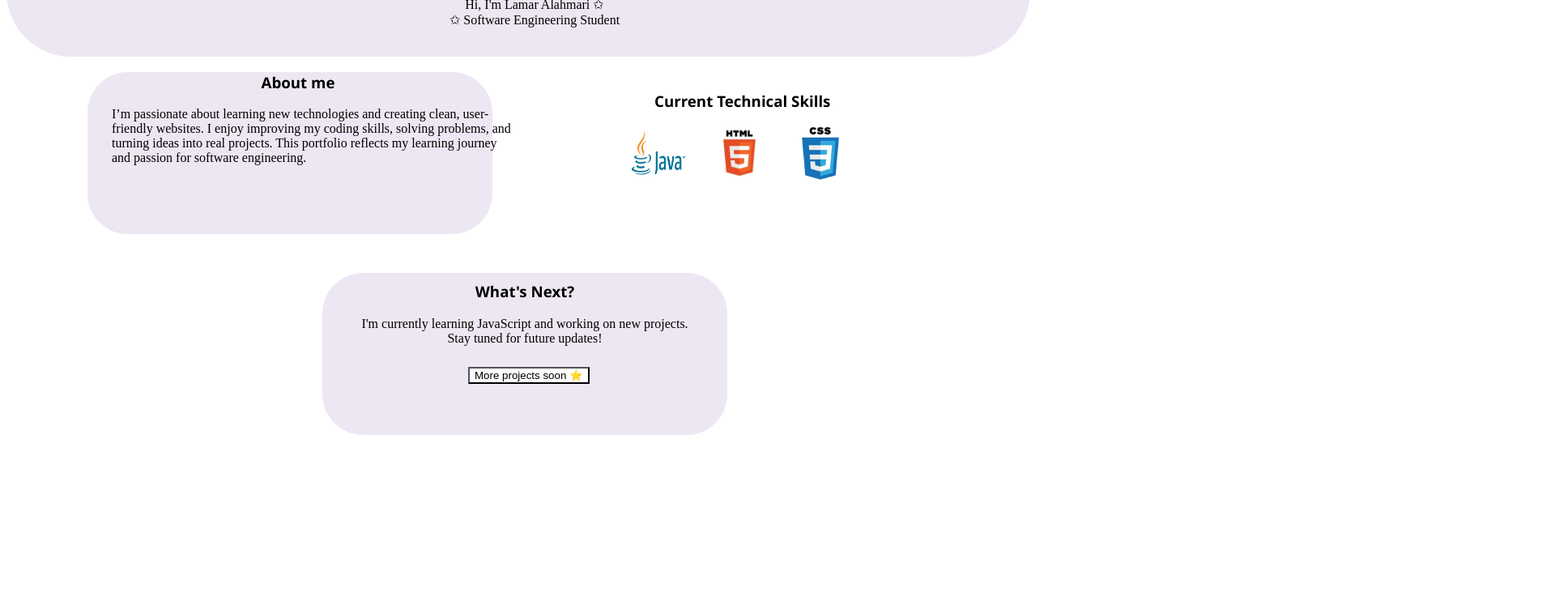
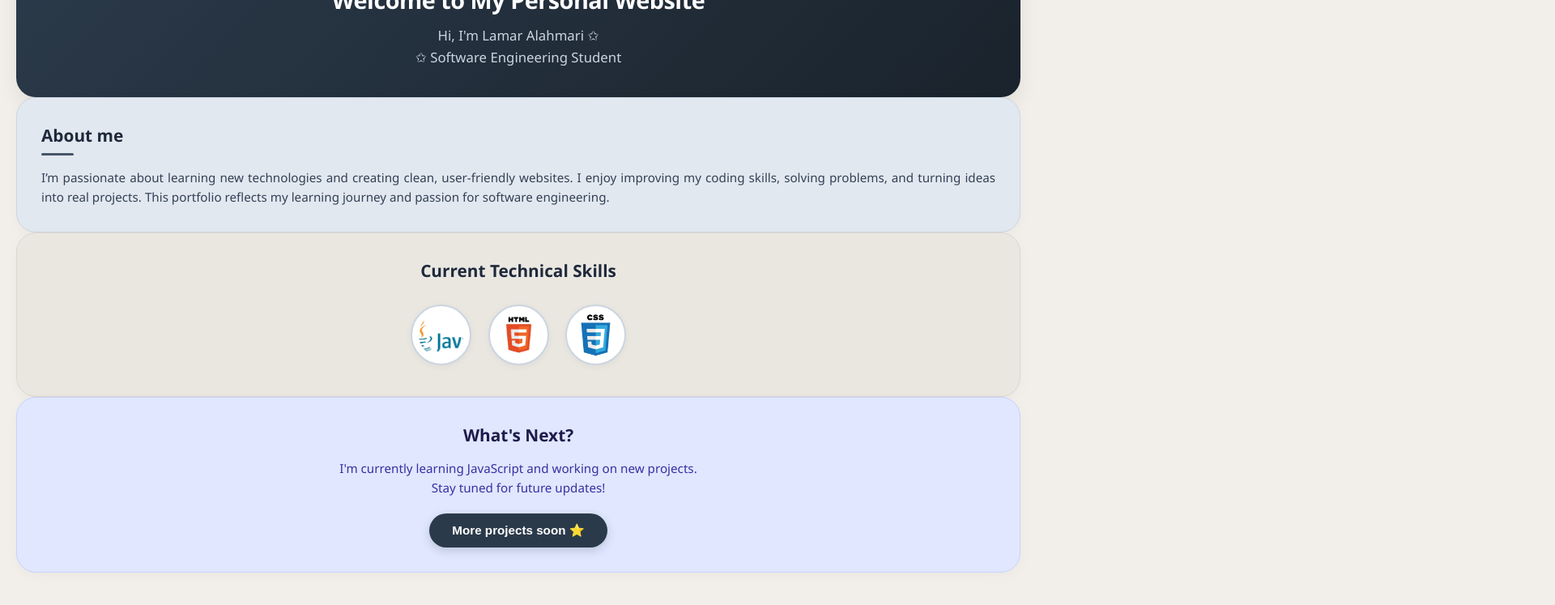
Before and after one commit to lamarkhalaf/my-first-website, a plain HTML site: page index.html in a window 1280 px wide. Shown: the part 98-845 px from the top of the page at 81% size, 1920 px wide, since content can reach past the window. Before the commit the page ends 800 px from the top, so only its background shows below. Drawn offline with Linux system fonts and the light colour scheme.

Commit message:
Style.css

```diff
--- a/Style.css
+++ b/Style.css
@@ -1,126 +1,177 @@
-.code{
-    background-color: rgba(164, 135, 193, 0.2);
-    text-align: center;
-    padding: 10px;
-    border-radius: 100px;
-
-}
-.code h1{
-   color:black;
-   position: relative;
-      left: 20px;
-    font-family: 'Segoe UI', Tahoma, Geneva, Verdana, sans-serif;
-
-
-}
-.code p{
-color: black;
-position: relative;
-left: 20px;
-bottom:10px ;
-font-weight: 100;
-
-}
-body{
-    background-color:white;
-    margin: 20;
+* {
+    box-sizing: border-box;
+    margin: 0;
     padding: 0;
 }
 
-.code2{
-    background-color: rgba(164, 135, 193, 0.2);
-    position:relative;
-       left: 100px;
-       padding: 10 px;
-       border-radius: 50px;
-       height: 200px;
-       width: 500px;
-
-}
-.code2 h3{
-    text-align: center;
-    position: relative;
-    left: 10px;
-    color:black;
-    font-family: 'Segoe UI', Tahoma, Geneva, Verdana, sans-serif;
-
-}
-.code2 p{
-    position: relative;
-    left: 30px;
-    color: black;
-    font-weight: 100;
+body {
+    background-color: #f2efea;
+    font-family: 'Segoe UI', system-ui, -apple-system, sans-serif;
+    color: #2b2d42;
+    line-height: 1.6;
+    padding: 40px 20px;
 }
 
-.code3{
+.container {
+    max-width: 900px;
+    margin: 0 auto;
+    display: flex;
+    flex-direction: column;
+    gap: 24px;
+}
+
+.code {
+    background: linear-gradient(135deg, #2b3a4a, #1a232c);
+    color: #ffffff;
+    text-align: center;
+    padding: 35px 25px;
+    border-radius: 24px;
+    box-shadow: 0 10px 25px rgba(0, 0, 0, 0.07);
+}
+
+.code h1 {
+    font-size: 1.8rem;
+    font-weight: 700;
+    margin-bottom: 8px;
+    letter-spacing: -0.5px;
+}
+
+.code p {
+    color: #cbd5e1;
+    font-size: 1.05rem;
+    font-weight: 300;
+}
+
+/* ===== شبكة البطاقات (About + Skills) ===== */
+.main-grid {
+    display: grid;
+    grid-template-columns: 1fr 1fr;
+    gap: 24px;
+}
+
+@media (max-width: 768px) {
+    .main-grid {
+        grid-template-columns: 1fr;
+    }
+}
+
+.code2 {
+    background-color: #e2e8f0;
+    border-radius: 24px;
+    padding: 30px;
+    box-shadow: 0 4px 15px rgba(0, 0, 0, 0.03);
+    border: 1px solid #cbd5e1;
+    transition: transform 0.2s ease, box-shadow 0.2s ease;
+}
+
+.code2:hover {
+    transform: translateY(-3px);
+    box-shadow: 0 8px 20px rgba(0, 0, 0, 0.06);
+}
+
+.code2 h3 {
+    font-size: 1.3rem;
+    color: #1e293b;
+    margin-bottom: 15px;
     position: relative;
-    left: 750px;
-    bottom: 215px;
+    padding-bottom: 8px;
 }
-.code3 h3{
+
+.code2 h3::after {
+    content: '';
     position: absolute;
-    top: 20px;
-    left: 50px;
-  color:black;
-  font-family: 'Segoe UI', Tahoma, Geneva, Verdana, sans-serif;
+    bottom: 0;
+    left: 0;
+    width: 40px;
+    height: 3px;
+    background-color: #475569;
+    border-radius: 2px;
 }
-.java{
-    position: absolute;
-    top: 80px;
-    left: 20px;
-    height: 70px;
-    width: 70px;
 
+.code2 p {
+    color: #334155;
+    font-size: 0.95rem;
+    text-align: justify;
+}
 
+.code3 {
+    background-color: #eae7e1;
+    border-radius: 24px;
+    padding: 30px;
+    box-shadow: 0 4px 15px rgba(0, 0, 0, 0.03);
+    border: 1px solid #dcd7cf;
+    text-align: center;
+    transition: transform 0.2s ease, box-shadow 0.2s ease;
 }
-.html{
-    position: absolute;
-    top: 80px;
-    left: 120px;
-    height: 70px;
-    width: 70px;
 
+.code3:hover {
+    transform: translateY(-3px);
+    box-shadow: 0 8px 20px rgba(0, 0, 0, 0.06);
+}
 
+.code3 h3 {
+    font-size: 1.3rem;
+    color: #1e293b;
+    margin-bottom: 25px;
 }
-.css2{
-    position: absolute;
-      top:80px;
-    left: 220px;
-    height: 70px;
-    width: 70px;
 
+.java, .html, .css2 {
+    position: static;
+    display: inline-block;
+    width: 75px;
+    height: 75px;
+    border-radius: 50%;
+    object-fit: cover;
+    padding: 8px;
+    background-color: #ffffff;
+    border: 2px solid #cbd5e1;
+    margin: 0 8px;
+    box-shadow: 0 2px 8px rgba(0, 0, 0, 0.05);
+    transition: transform 0.3s ease, border-color 0.3s ease;
+}
 
+.java:hover, .html:hover, .css2:hover {
+    transform: scale(1.1);
+    border-color: #2b3a4a;
 }
-.next{
- background-color: rgba(164, 135, 193, 0.2);
-        position: relative;
-          top: 30px;
-          left: 390px;
-          width: 500px;
-          height: 200px;
-          border-radius: 50px;
 
+/* ===== قسم الخطوة القادمة ===== */
+.next {
+    background-color: #e0e7ff; /* أزرق هادئ ونحيف للتمييز */
+    border-radius: 24px;
+    padding: 30px;
+    box-shadow: 0 4px 15px rgba(0, 0, 0, 0.03);
+    border: 1px solid #c7d2fe;
+    text-align: center;
 }
-.next h3{
-    text-align: center;
-    position: relative;
-    top: 10px;
-font-family: 'Segoe UI', Tahoma, Geneva, Verdana, sans-serif;
+
+.next h3 {
+    font-size: 1.3rem;
+    color: #1e1b4b;
+    margin-bottom: 12px;
 }
-.next p{
-         position: relative;
-        top: 10px;
-        text-align: center;
-        font-weight: 100;
+
+.next p {
+    color: #3730a3;
+    margin-bottom: 20px;
+    font-size: 0.95rem;
 }
-.next button{
-        position: relative;
-        left: 180px;
-        top: 20px;
-      background-color: white;
 
+.next button {
+    background-color: #2b3a4a;
+    color: #ffffff;
+    border: none;
+    padding: 12px 28px;
+    font-size: 0.95rem;
+    font-weight: 600;
+    border-radius: 30px;
+    cursor: pointer;
+    transition: all 0.3s ease;
+    box-shadow: 0 4px 12px rgba(43, 58, 74, 0.2);
 }
-.next button:hover{
-    color: rgb(118, 80, 154);
 
+.next button:hover {
+    background-color: #1a232c;
+    transform: translateY(-2px);
+    box-shadow: 0 6px 16px rgba(43, 58, 74, 0.3);
 }
```
